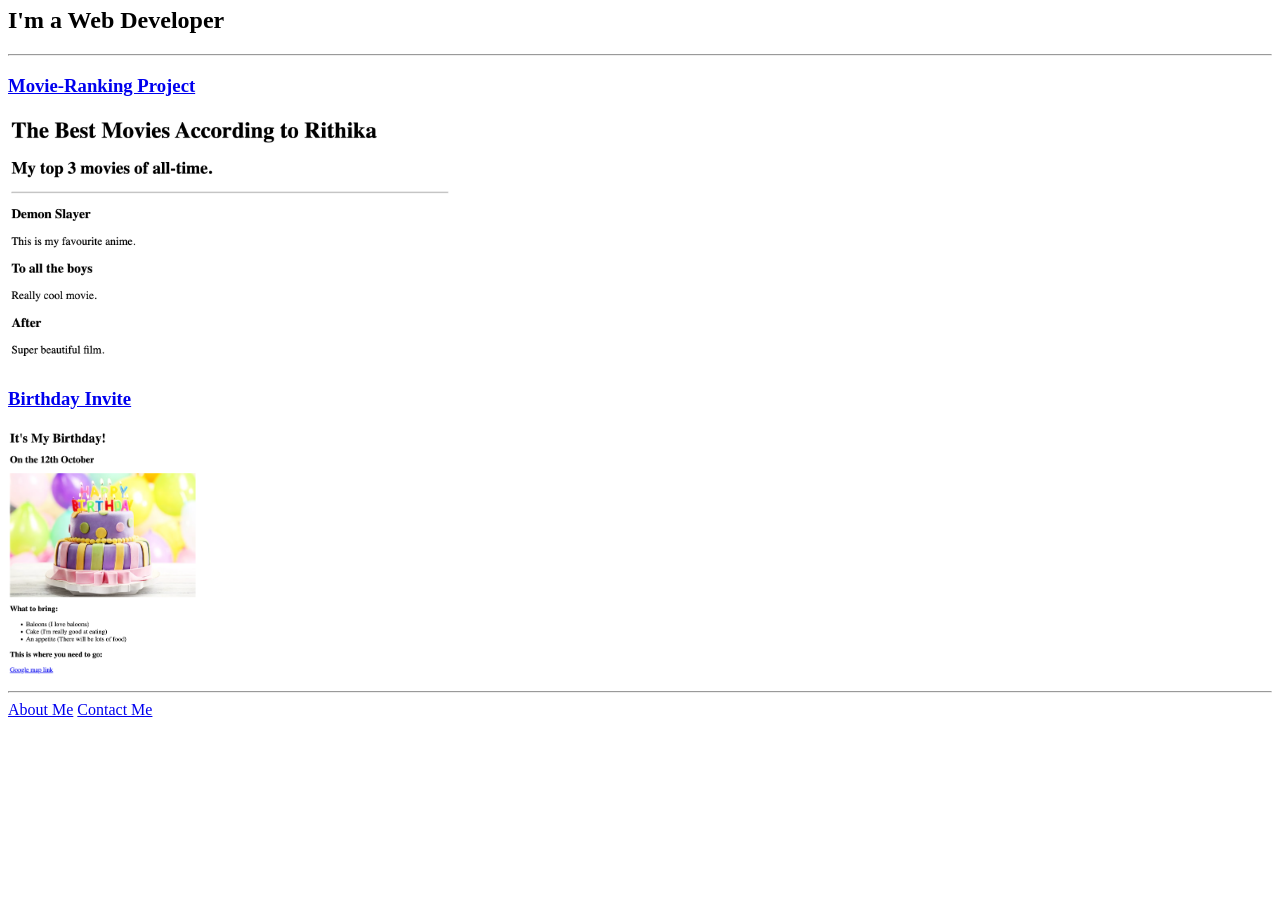
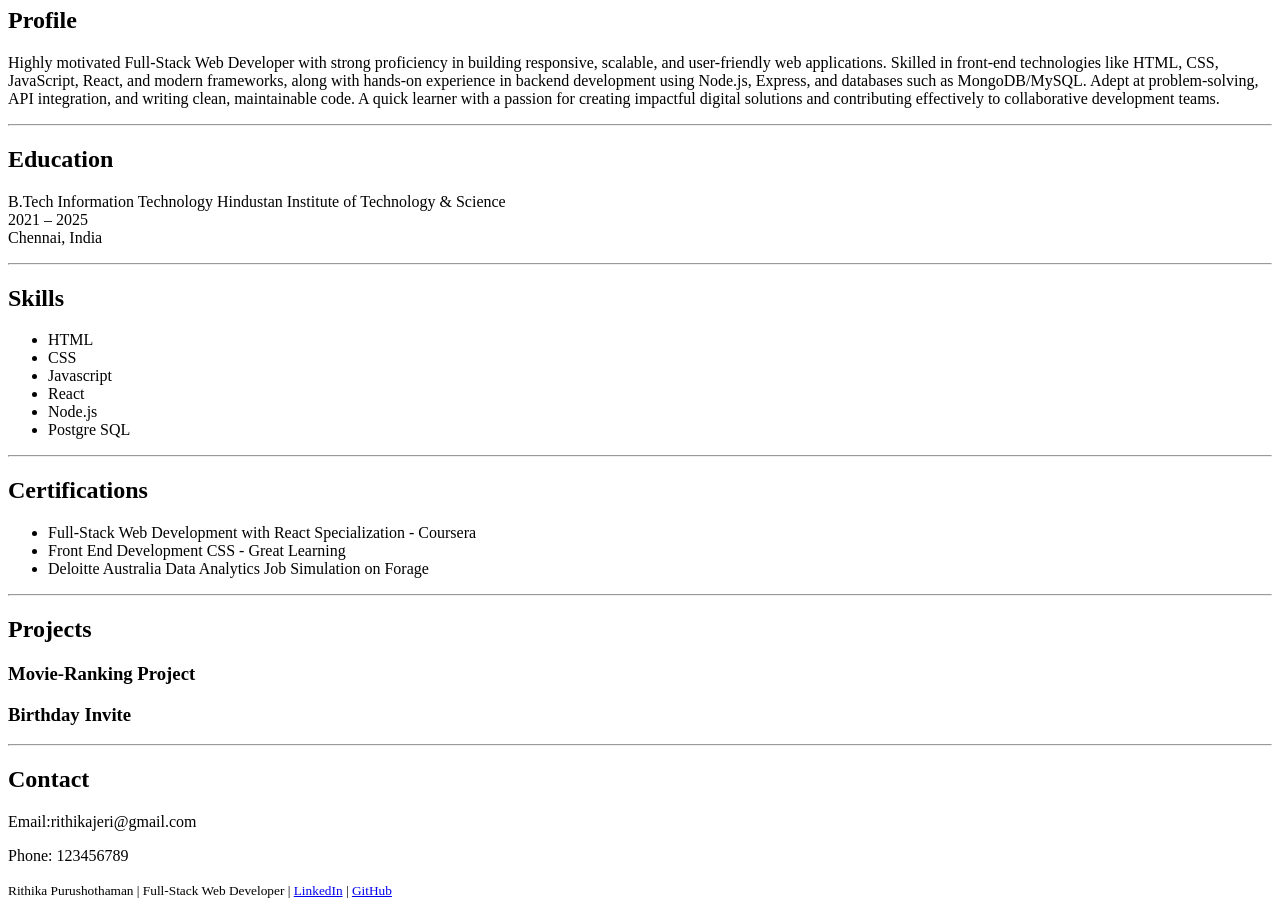
Before and after one commit to rithikapurushothaman/html_portfolioo, a plain HTML site: page index.html in a window 1280 px wide. Shown: the part 73-980 px from the top of the page. Before the commit the page ends 800 px from the top, so only its background shows below. Drawn offline with Linux system fonts and the light colour scheme.

Commit message:
Add files via upload

```diff
--- a/index.html
+++ b/index.html
@@ -1,20 +1,56 @@
 <!DOCTYPE html>
-<html lang="en">
+<h1>My Resume</h1>
+<h2>Profile</h2>
+<p>Highly motivated Full-Stack Web Developer with strong
+proficiency in building responsive, scalable, and user-friendly web
+applications. Skilled in front-end technologies like HTML, CSS, JavaScript,
+React, and modern frameworks, along with hands-on experience in backend development
+using Node.js, Express, and databases such as MongoDB/MySQL. Adept at problem-solving,
+API integration, and writing clean, maintainable code. A quick learner with a passion
+for creating impactful digital solutions and contributing effectively to collaborative
+development teams.</p>
 
-<head>
-    <meta charset="UTF-8">
-    <title>Rithika's Portfolio</title>
-  </head>
+<hr/>
+<h2>Education</h2>
+<p>B.Tech Information Technology
+Hindustan Institute of Technology & Science <br/>
+2021 – 2025 <br/>
+Chennai, India</p>
+<hr/>
 
-  <body>
-    <h1>Rithika's Portfolio</h1>
-    <h2>I'm a Web Developer</h2>
-    <hr />
+<h2>Skills</h2>
+<ul>
+    <li>HTML</li>
+    <li>CSS</li>
+    <li>Javascript</li>
+    <li>React</li>
+    <li>Node.js</li>
+    <li>Postgre SQL</li>
+</ul>
+<hr/>
 
-    <h3><a href="./public/movie-ranking.html">Movie-Ranking Project</a></h3>
-    <img src="./assets/images/Movie ranking.png" height="250" alt="Movie-Ranking preview">
-    <h3><a href="./public/birthday-invite.html"> Birthday Invite</a></h3>
-    <img src="./assets/images/Birthday Invite.png" height="250" alt="Birthday invite preview">
-    <hr/>
-    <a href="./public/about.html">About Me</a>
-    <a href="./public/contact.html">Contact Me</a>
+<h2>Certifications</h2>
+<ul>
+    <li>Full-Stack Web Development with React Specialization - Coursera</li>
+    <li>Front End Development CSS - Great Learning</li>
+    <li>Deloitte Australia Data Analytics Job Simulation on Forage</li>
+
+</ul>
+<hr/>
+
+<h2>Projects</h2>
+<h3>Movie-Ranking Project</h3>
+<h3>Birthday Invite</h3>
+<hr/>
+
+<h2>Contact</h2>
+<p>Email:rithikajeri@gmail.com</p>
+<p>Phone: 123456789</p>
+
+<footer>
+    <small>
+        Rithika Purushothaman | Full-Stack Web Developer |
+        <a href="https://www.linkedin.com">LinkedIn</a> |
+        <a href="https://github .com/rithikapurushothaman">GitHub</a>
+    </small>
+  </footer>
```
